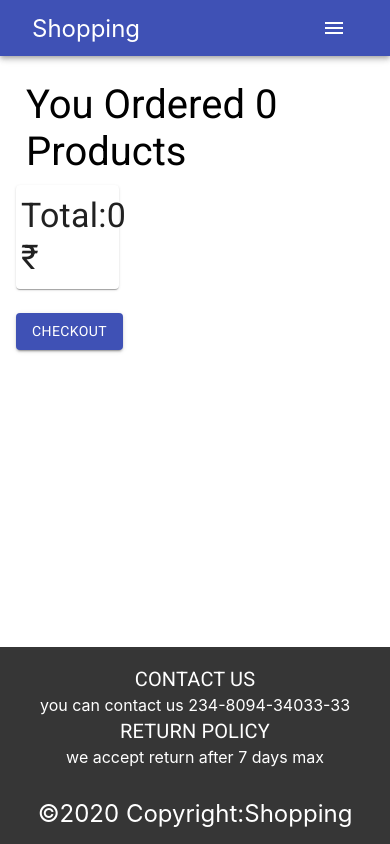
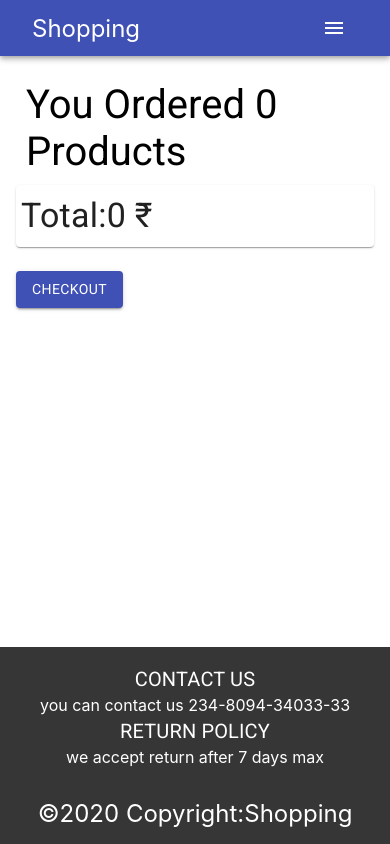
Before and after one commit to iampk94/shopping, a React (Create React App) app: page /cart in a window 390 px wide. Built offline with nearby package versions, Linux system fonts and the light colour scheme.

Commit message:
Responsive Checked

```diff
--- a/src/components/cartProductCard.jsx
+++ b/src/components/cartProductCard.jsx
@@ -14,12 +14,18 @@
   productInfoWrapper: {
     display: "flex",
     padding: "1rem",
+    "@media (max-width:600px)": {
+      flexDirection: "column",
+    },
   },
   productImage: {
     minWidth: 345,
     display: "flex",
     justifyContent: "center",
     alignItems: "center",
+    "@media (max-width:600px)": {
+      minWidth: "100%",
+    },
   },
 });
 
--- a/src/pages/cart.jsx
+++ b/src/pages/cart.jsx
@@ -63,7 +63,7 @@
           </Typography>
           <Grid container spacing={3}>
             {productItems}
-            <Grid item xs={4}>
+            <Grid item xs={12} sm={4}>
               <Paper className={classes.totalPrice}>
                 <Typography variant="h4">
                   Total:{total.toLocaleString("en-IN")} ₹
```
